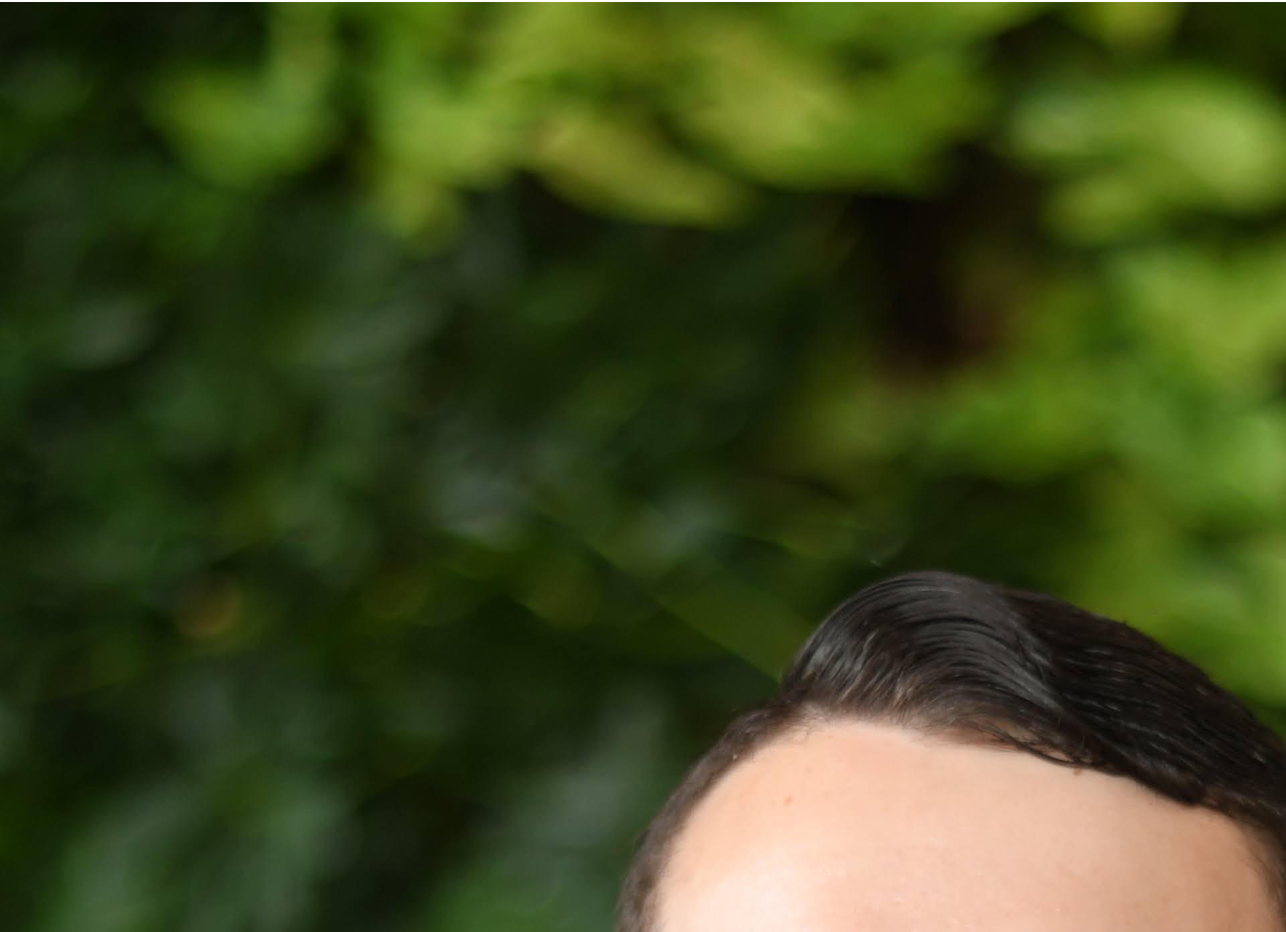
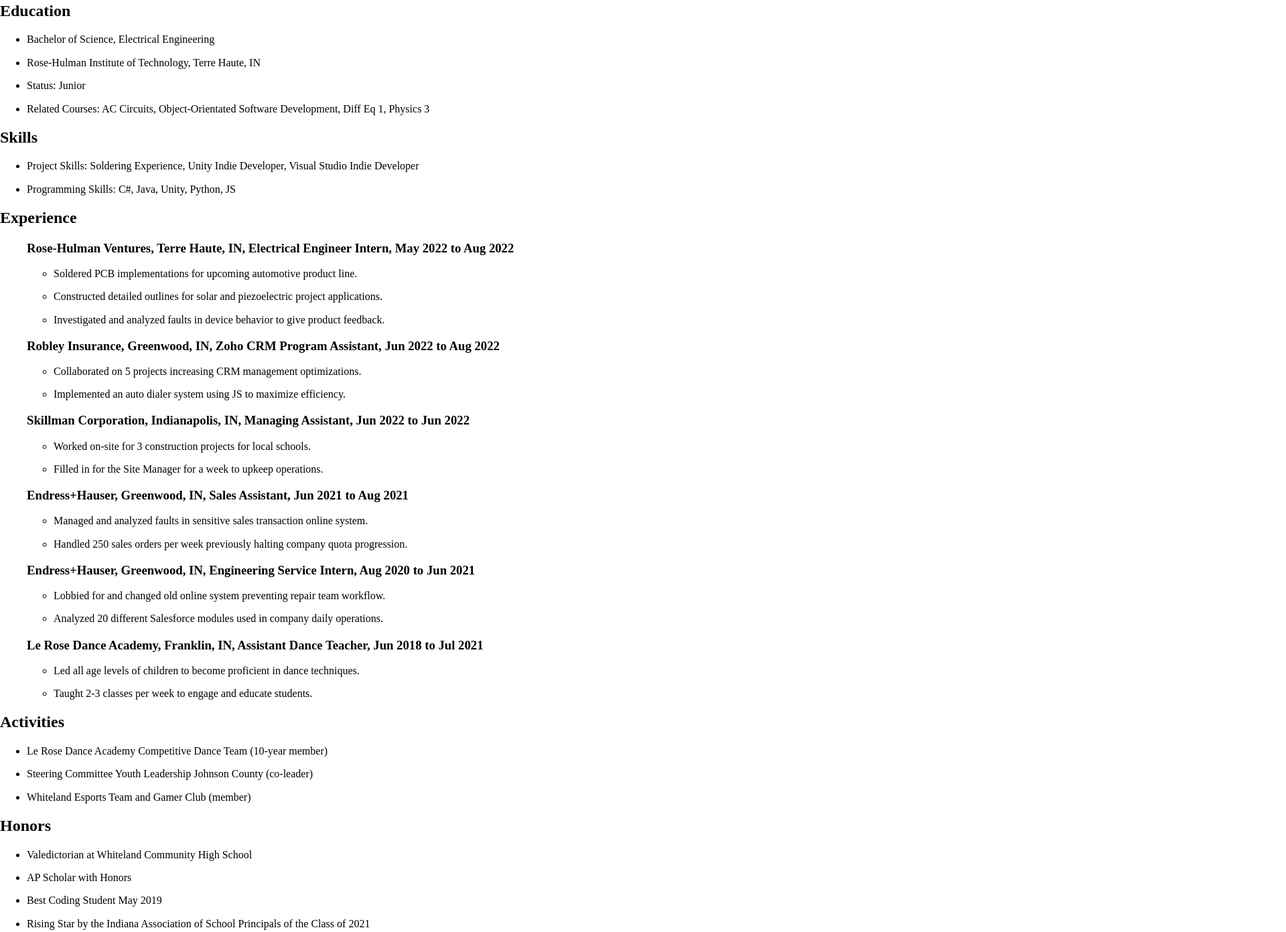
Before and after one commit to rhit-zahmne/rhit-zahmne-github.io, a website: page resume.html in a window 1280 px wide. Shown: the part 148-1540 px from the top of the page at 67% size, 1920 px wide, since content can reach past the window. Drawn offline with Linux system fonts and the light colour scheme.

Commit message:
Commit Pictures

```diff
--- a/resume.html
+++ b/resume.html
@@ -1,5 +1,6 @@
 <!DOCTYPE html>
 <html lang="en">
+
 <head>
   <meta charset="utf-8" />
   <meta name="viewport" content="width=device-width, initial-scale=1" />
@@ -8,6 +9,7 @@
   <link rel="stylesheet" href="styles/main.css" />
   <link rel="icon" href="images/favicon.png" />
 </head>
+
 <body id="resume">
   <nav>
     <ul>
@@ -18,16 +20,122 @@
   </nav>
   <main>
     <h1>Resume</h1>
-       <img src="images/avatar.jpg" />
-       <p>Lorem ipsum dolor sit amet, consectetur adipiscing elit, sed do eiusmod tempor incididunt ut labore et dolore magna aliqua. Mauris augue neque gravida in fermentum et sollicitudin. Pretium viverra suspendisse potenti nullam ac. Laoreet sit amet cursus sit amet dictum sit amet justo. At tempor commodo ullamcorper a lacus vestibulum sed. Et malesuada fames ac turpis egestas integer eget aliquet nibh. Tellus elementum sagittis vitae et leo duis. Venenatis lectus magna fringilla urna porttitor rhoncus dolor purus. Cursus eget nunc scelerisque viverra mauris in aliquam sem fringilla. At ultrices mi tempus imperdiet. Aenean pharetra magna ac placerat vestibulum lectus mauris ultrices. Sit amet est placerat in egestas erat imperdiet.
-       </p>
-       <p>Prttitor eget dolor morbi non arcu risus quis varius. Tortor at auctor urna nunc id cursus metus aliquam eleifend. Ut tellus elementum sagittis vitae. Libero volutpat sed cras ornare arcu dui vivamus arcu. Sed odio morbi quis commodo odio aenean sed adipiscing diam. Sem nulla pharetra diam sit amet nisl suscipit adipiscing bibendum. Netus et malesuada fames ac turpis. Consequat ac felis donec et odio pellentesque. Lectus arcu bibendum at varius vel pharetra. Pretium viverra suspendisse potenti nullam ac tortor vitae purus faucibus.
-       </p>
+    <h2>Education</h2>
+    <ul>
+      <li>
+        <p>Bachelor of Science, Electrical Engineering</p>
+      </li>
+      <li>
+        <p>Rose-Hulman Institute of Technology, Terre Haute, IN</p>
+      </li>
+      <li>
+        <p>Status: Junior</p>
+      </li>
+      <li>
+        <p>Related Courses: AC Circuits, Object-Orientated Software Development, Diff Eq 1, Physics 3</p>
+      </li>
+    </ul>
+    <h2>Skills</h2>
+    <ul>
+      <li>
+        <p>Project Skills: Soldering Experience, Unity Indie Developer, Visual Studio Indie Developer</p>
+      </li>
+      <li>
+        <p>Programming Skills: C#, Java, Unity, Python, JS</p>
+      </li>
+    </ul>
+    <h2>Experience</h2>
+    <ul>
+      <h3>Rose-Hulman Ventures, Terre Haute, IN, Electrical Engineer Intern, May 2022 to Aug 2022</h3>
+      <ul>
+        <li>
+          <p>Soldered PCB implementations for upcoming automotive product line.</p>
+        </li>
+        <li>
+          <p>Constructed detailed outlines for solar and piezoelectric project applications.</p>
+        </li>
+        <li>
+          <p>Investigated and analyzed faults in device behavior to give product feedback.</p>
+        </li>
+      </ul>
+      <h3>Robley Insurance, Greenwood, IN, Zoho CRM Program Assistant, Jun 2022 to Aug 2022</h3>
+      <ul>
+        <li>
+          <p>Collaborated on 5 projects increasing CRM management optimizations.</p>
+        </li>
+        <li>
+          <p>Implemented an auto dialer system using JS to maximize efficiency.</p>
+        </li>
+      </ul>
+      <h3>Skillman Corporation, Indianapolis, IN, Managing Assistant, Jun 2022 to Jun 2022</h3>
+      <ul>
+        <li>
+          <p>Worked on-site for 3 construction projects for local schools.</p>
+        </li>
+        <li>
+          <p>Filled in for the Site Manager for a week to upkeep operations.</p>
+        </li>
+      </ul>
+      <h3>Endress+Hauser, Greenwood, IN, Sales Assistant, Jun 2021 to Aug 2021</h3>
+      <ul>
+        <li>
+          <p>Managed and analyzed faults in sensitive sales transaction online system.</p>
+        </li>
+        <li>
+          <p>Handled 250 sales orders per week previously halting company quota progression.</p>
+        </li>
+      </ul>
+      <h3>Endress+Hauser, Greenwood, IN, Engineering Service Intern, Aug 2020 to Jun 2021</h3>
+      <ul>
+        <li>
+          <p>Lobbied for and changed old online system preventing repair team workflow.</p>
+        </li>
+        <li>
+          <p>Analyzed 20 different Salesforce modules used in company daily operations.</p>
+        </li>
+      </ul>
+      <h3>Le Rose Dance Academy, Franklin, IN, Assistant Dance Teacher, Jun 2018 to Jul 2021</h3>
+      <ul>
+        <li>
+          <p>Led all age levels of children to become proficient in dance techniques.</p>
+        </li>
+        <li>
+          <p>Taught 2-3 classes per week to engage and educate students.</p>
+        </li>
+      </ul>
+    </ul>
+    <h2>Activities</h2>
+    <ul>
+      <li>
+        <p>Le Rose Dance Academy Competitive Dance Team (10-year member)</p>
+      </li>
+      <li>
+        <p>Steering Committee Youth Leadership Johnson County (co-leader)</p>
+      </li>
+      <li>
+        <p>Whiteland Esports Team and Gamer Club (member)</p>
+      </li>
+    </ul>
+    <h2>Honors</h2>
+    <ul>
+      <li>
+        <p>Valedictorian at Whiteland Community High School</p>
+      </li>
+      <li>
+        <p>AP Scholar with Honors</p>
+      </li>
+      <li>
+        <p>Best Coding Student May 2019</p>
+      </li>
+      <li>
+        <p>Rising Star by the Indiana Association of School Principals of the Class of 2021</p>
+      </li>
+    </ul>
   </main>
   <footer>
     You can email at zahmne (at) rose-hulman.edu
   </footer>
-     <!-- Your content goes here -->
   <script src="scripts/main.js"></script>
 </body>
+
 </html>
--- a/styles/main.css
+++ b/styles/main.css
@@ -0,0 +1,4 @@
+img {
+    max-width: 25%;
+    height: auto;
+  }
```
Also changed, not shown: index.html (+9 -2 lines), portfolio.html (+22 -4 lines), images/IUPUI P1.png (added), images/IUPUI P2.png (added), images/IUPUI P3.png (added), images/IUPUI P4.png (added). Lines whose indentation alone changed are shown as unchanged.
